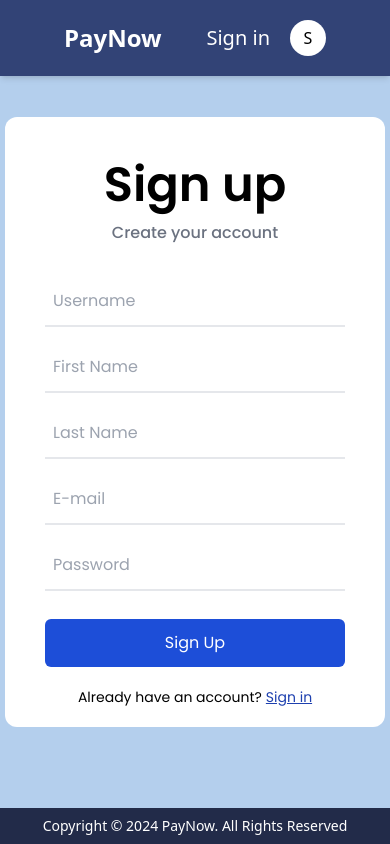
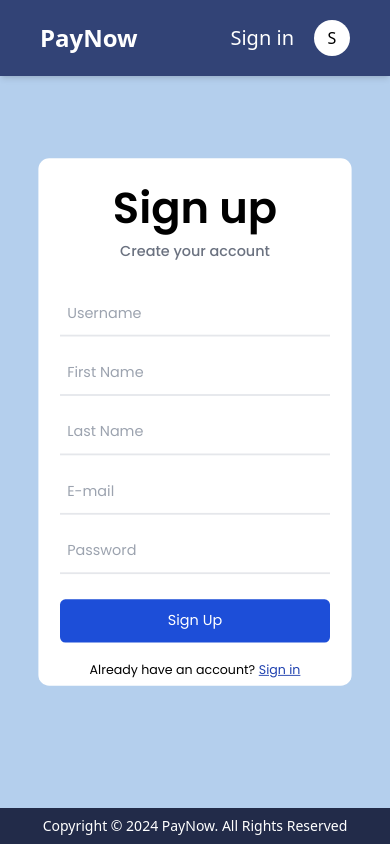
Before and after one commit to anuj-nishad/paynow, a React (Vite) app in the folder frontend/: page /signup in a window 390 px wide. Built offline with nearby package versions, Linux system fonts and the light colour scheme.

Commit message:
Sign pages updated

```diff
--- a/frontend/src/components/Navbar.jsx
+++ b/frontend/src/components/Navbar.jsx
@@ -3,7 +3,7 @@ import { Link } from "react-router-dom"
 export function Navbar({name}) {
   const letter = name[0];
 
-  return <nav className="flex justify-between fixed top-0 right-0 w-full py-5 px-16 items-center shadow-md bg-tertiary sm:px-32 md:px-40 lg:px-80">
+  return <nav className="flex justify-between max-h-full fixed top-0 right-0 w-full py-5 px-10 items-center shadow-md bg-tertiary sm:px-32 md:px-40 lg:px-80">
     <Link to='/dashboard' className="font-extrabold text-white text-2xl">PayNow</Link>
     <div className="flex items-center">
       <p className="font-medium text-white mr-5 text-xl">{name}</p>
--- a/frontend/src/pages/login.jsx
+++ b/frontend/src/pages/login.jsx
@@ -34,9 +34,9 @@ export function Login() {
 
   return <div className='bg-primary min-h-screen flex justify-center items-center'>
     <Navbar name={'Sign up'} />
-    <div className='bg-white h-max py-5 rounded-xl flex flex-col justify-center items-center font-poppins '>
+    <div className='bg-white h-max py-5 rounded-xl flex flex-col justify-center items-center font-poppins scale-90 sm:scale-100'>
       <Heading heading={'Sign in'} subHeading={'Enter your credentials'} />
-      <form className='flex flex-col items-center mx-10' onSubmit={handleSubmit}>
+      <form className='flex flex-col items-center mx-6 sm:mx-10' onSubmit={handleSubmit}>
         <InputBox typeinput={'text'} placeholdertext={'Username'} name={'username'} />
         <InputBox typeinput={'password'} placeholdertext={'Password'} name={'password'} />
         {isCredentials?(
--- a/frontend/src/pages/signup.jsx
+++ b/frontend/src/pages/signup.jsx
@@ -32,9 +32,9 @@ export function Signup() {
 
   return <div className='bg-primary min-h-screen flex justify-center items-center'>
     <Navbar name={'Sign in'}/>
-    <div className='bg-white h-max py-5 rounded-xl flex flex-col justify-center items-center font-poppins'>
+    <div className='bg-white h-max py-2 rounded-xl flex flex-col justify-center items-center font-poppins scale-90 sm:scale-100 sm:py-6'>
       <Heading heading={'Sign up'} subHeading={'Create your account'} />
-      <form className='flex flex-col items-center mx-10' onSubmit={handleSubmit}>
+      <form className='flex flex-col items-center mx-6 sm:mx-10' onSubmit={handleSubmit}>
         <InputBox typeinput={'text'} placeholdertext={'Username'} name={'username'}/>
         <InputBox typeinput={'text'} placeholdertext={'First Name'} name={'firstName'}/>
         <InputBox typeinput={'text'} placeholdertext={'Last Name'} name={'lastName'}/>
```
